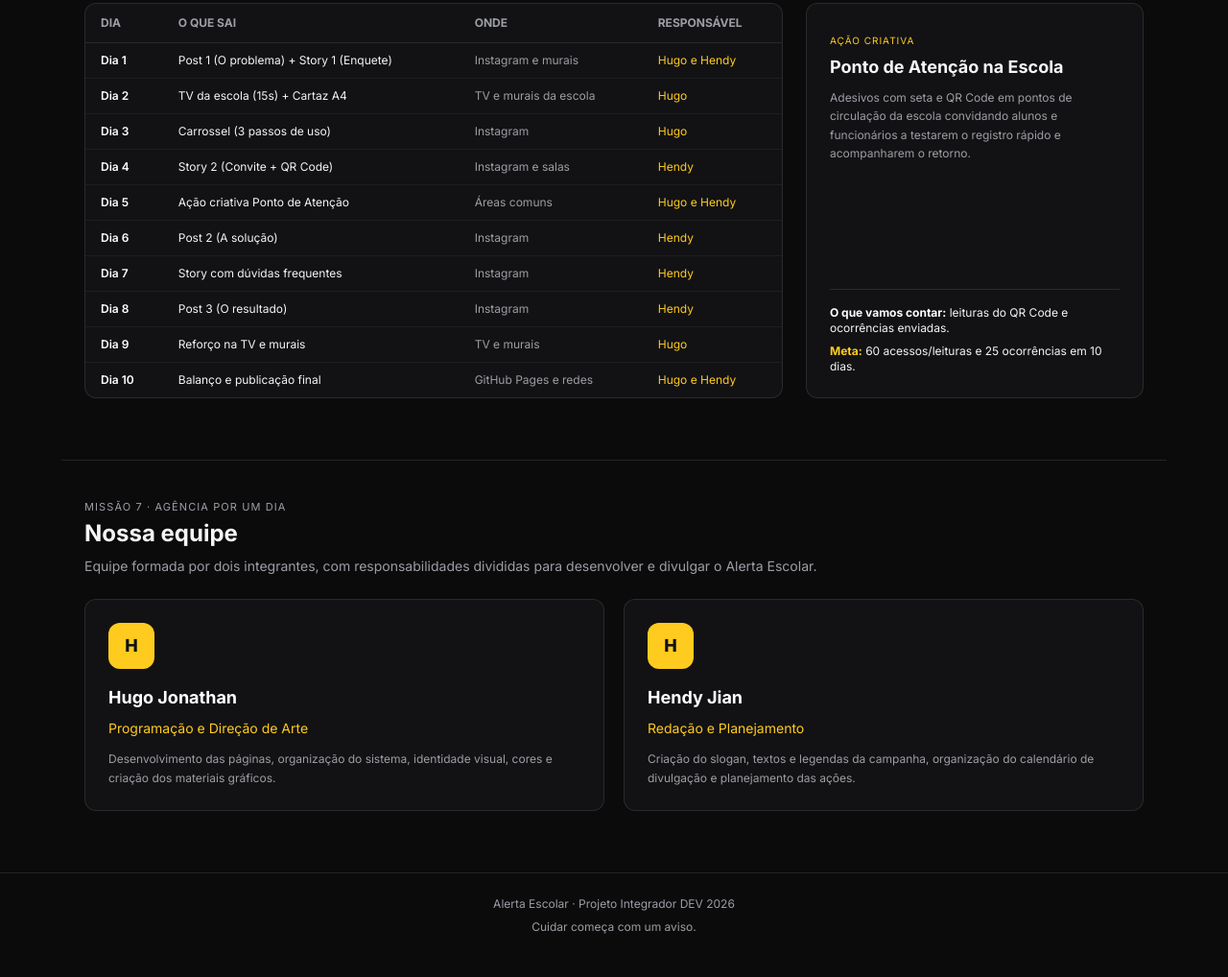
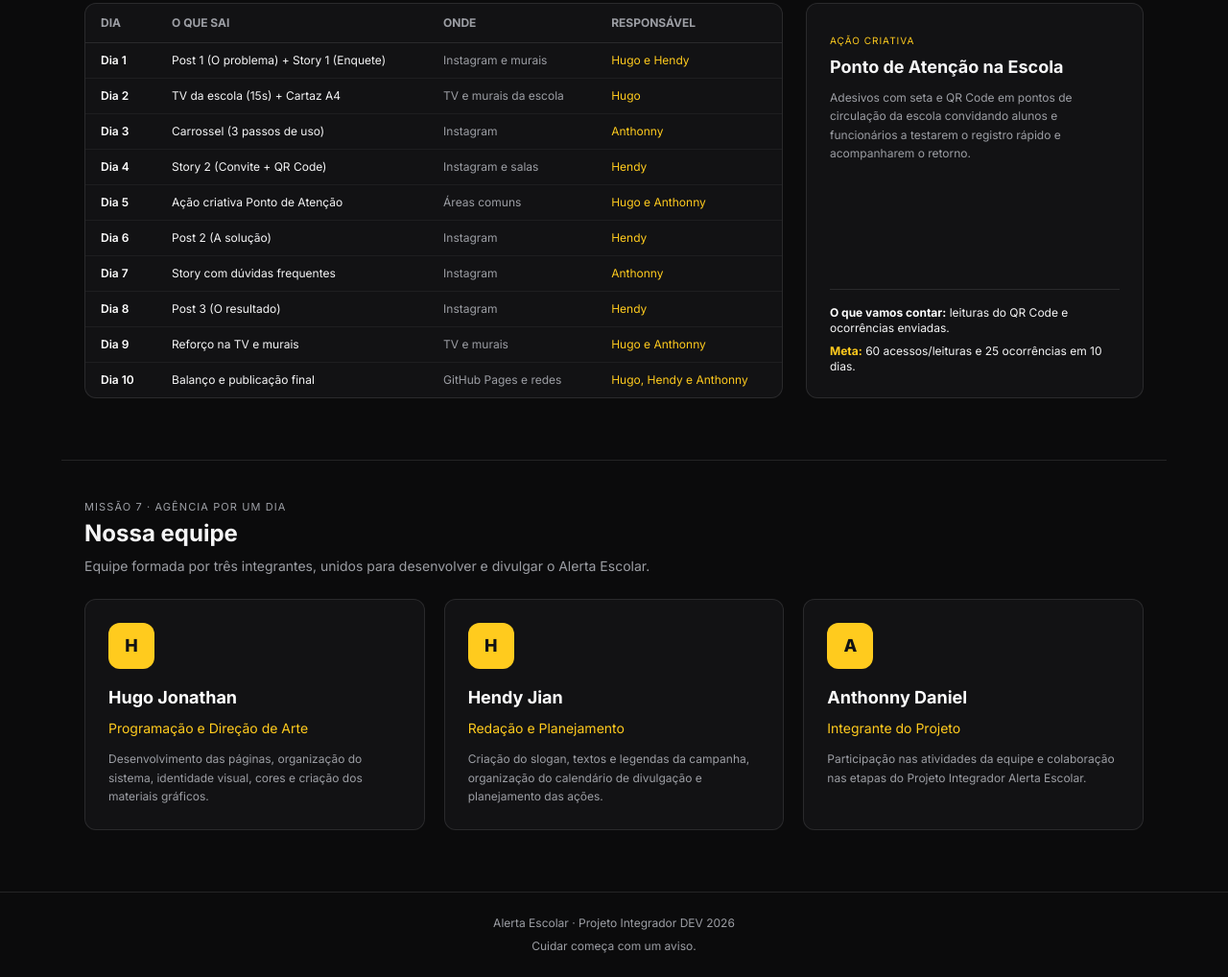
Before and after one commit to hugohilarion-create/Alerta-Escolar-Publico, a plain HTML site: page campanha.html in a window 1280 px wide. Shown: the part 2068-3086 px from the top of the page at 96% size. Drawn offline with nearby package versions, Linux system fonts and the light colour scheme.

Commit message:
Add files via upload

```diff
--- a/campanha.html
+++ b/campanha.html
@@ -32,7 +32,6 @@
       color: #ffcb1e !important;
     }
 
-    /* QR CODE */
     .qr-placeholder {
       width: 150px;
       height: 150px;
@@ -174,7 +173,6 @@
       </h2>
     </div>
 
-
     <!-- TV DA ESCOLA -->
     <div class="rounded-2xl bg-[#121214] border border-white/10 p-8 mb-8">
 
@@ -250,7 +248,7 @@
         </div>
 
 
-        <!-- QR CODE COM ENDEREÇO COMPLETO -->
+        <!-- QR CODE -->
         <div class="flex flex-col items-center justify-center p-4 rounded-xl border border-dashed border-gray-300 text-center">
 
           <div class="qr-placeholder mb-2">
@@ -366,12 +364,12 @@
       </h2>
 
       <p class="text-sm text-[#9c9ea4] mt-2">
-        Equipe formada por dois integrantes, com responsabilidades divididas para desenvolver e divulgar o Alerta Escolar.
+        Equipe formada por três integrantes, unidos para desenvolver e divulgar o Alerta Escolar.
       </p>
     </div>
 
 
-    <div class="grid grid-cols-1 md:grid-cols-2 gap-5">
+    <div class="grid grid-cols-1 md:grid-cols-2 lg:grid-cols-3 gap-5">
 
       <!-- HUGO -->
       <div class="rounded-xl bg-[#121214] border border-white/10 p-6">
@@ -408,6 +406,26 @@
 
         <p class="text-xs text-[#9c9ea4] mt-3 leading-relaxed">
           Criação do slogan, textos e legendas da campanha, organização do calendário de divulgação e planejamento das ações.
+        </p>
+
+      </div>
+
+
+      <!-- ANTHONNY -->
+      <div class="rounded-xl bg-[#121214] border border-white/10 p-6">
+
+        <div class="w-12 h-12 rounded-xl bg-[#ffcb1e] text-[#111214] flex items-center justify-center font-extrabold text-lg mb-4">
+          A
+        </div>
+
+        <strong class="block text-lg text-white">Anthonny Daniel</strong>
+
+        <span class="block text-sm text-[#d8f39c] mt-2">
+          Integrante do Projeto
+        </span>
+
+        <p class="text-xs text-[#9c9ea4] mt-3 leading-relaxed">
+          Participação nas atividades da equipe e colaboração nas etapas do Projeto Integrador Alerta Escolar.
         </p>
 
       </div>
@@ -484,20 +502,22 @@
 
       ],
 
+
 calendario: [
 
   ["Dia 1", "Post 1 (O problema) + Story 1 (Enquete)", "Instagram e murais", "Hugo e Hendy"],
   ["Dia 2", "TV da escola (15s) + Cartaz A4", "TV e murais da escola", "Hugo"],
-        ["Dia 3", "Carrossel (3 passos de uso)", "Instagram", "Hugo"],
+  ["Dia 3", "Carrossel (3 passos de uso)", "Instagram", "Anthonny"],
   ["Dia 4", "Story 2 (Convite + QR Code)", "Instagram e salas", "Hendy"],
-        ["Dia 5", "Ação criativa Ponto de Atenção", "Áreas comuns", "Hugo e Hendy"],
+  ["Dia 5", "Ação criativa Ponto de Atenção", "Áreas comuns", "Hugo e Anthonny"],
   ["Dia 6", "Post 2 (A solução)", "Instagram", "Hendy"],
-        ["Dia 7", "Story com dúvidas frequentes", "Instagram", "Hendy"],
+  ["Dia 7", "Story com dúvidas frequentes", "Instagram", "Anthonny"],
   ["Dia 8", "Post 3 (O resultado)", "Instagram", "Hendy"],
-        ["Dia 9", "Reforço na TV e murais", "TV e murais", "Hugo"],
-        ["Dia 10", "Balanço e publicação final", "GitHub Pages e redes", "Hugo e Hendy"]
+  ["Dia 9", "Reforço na TV e murais", "TV e murais", "Hugo e Anthonny"],
+  ["Dia 10", "Balanço e publicação final", "GitHub Pages e redes", "Hugo, Hendy e Anthonny"]
 
 ]
+
 
     };
 
```
Lines whose indentation alone changed are shown as unchanged.
